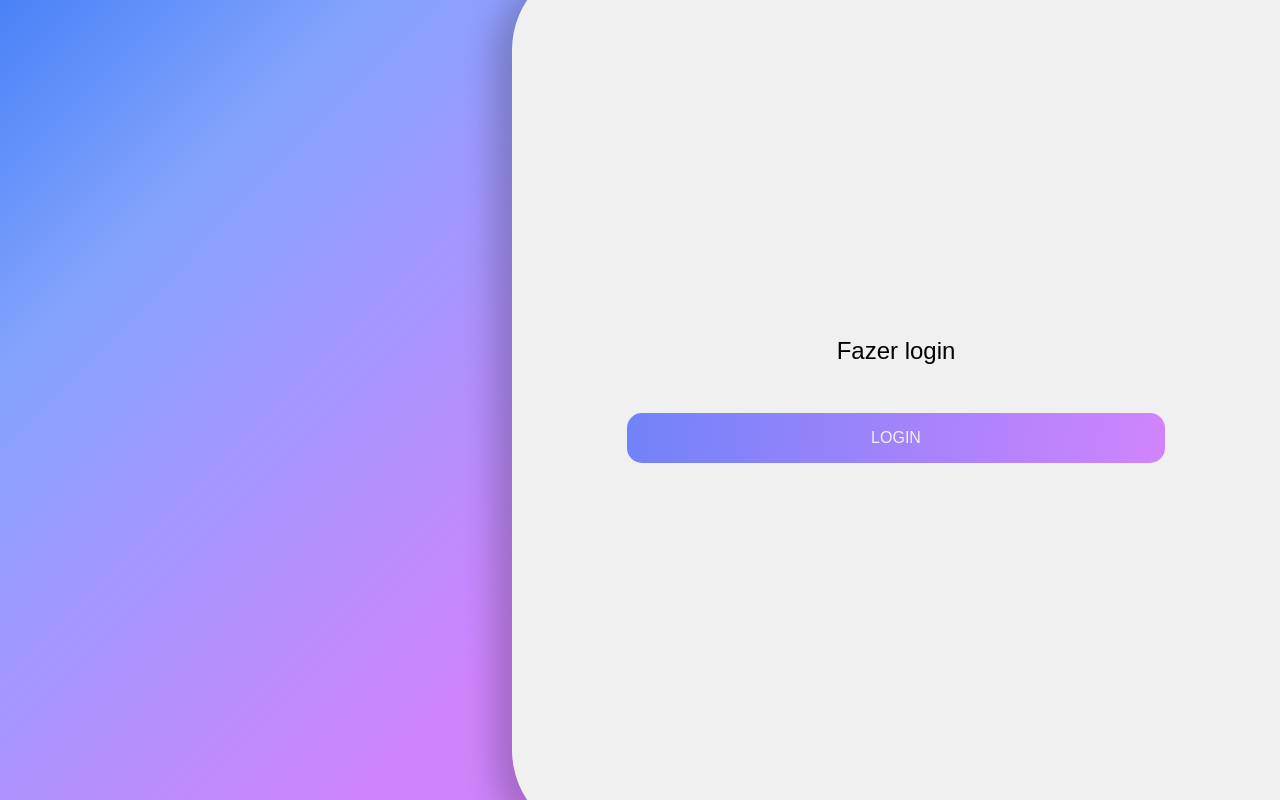
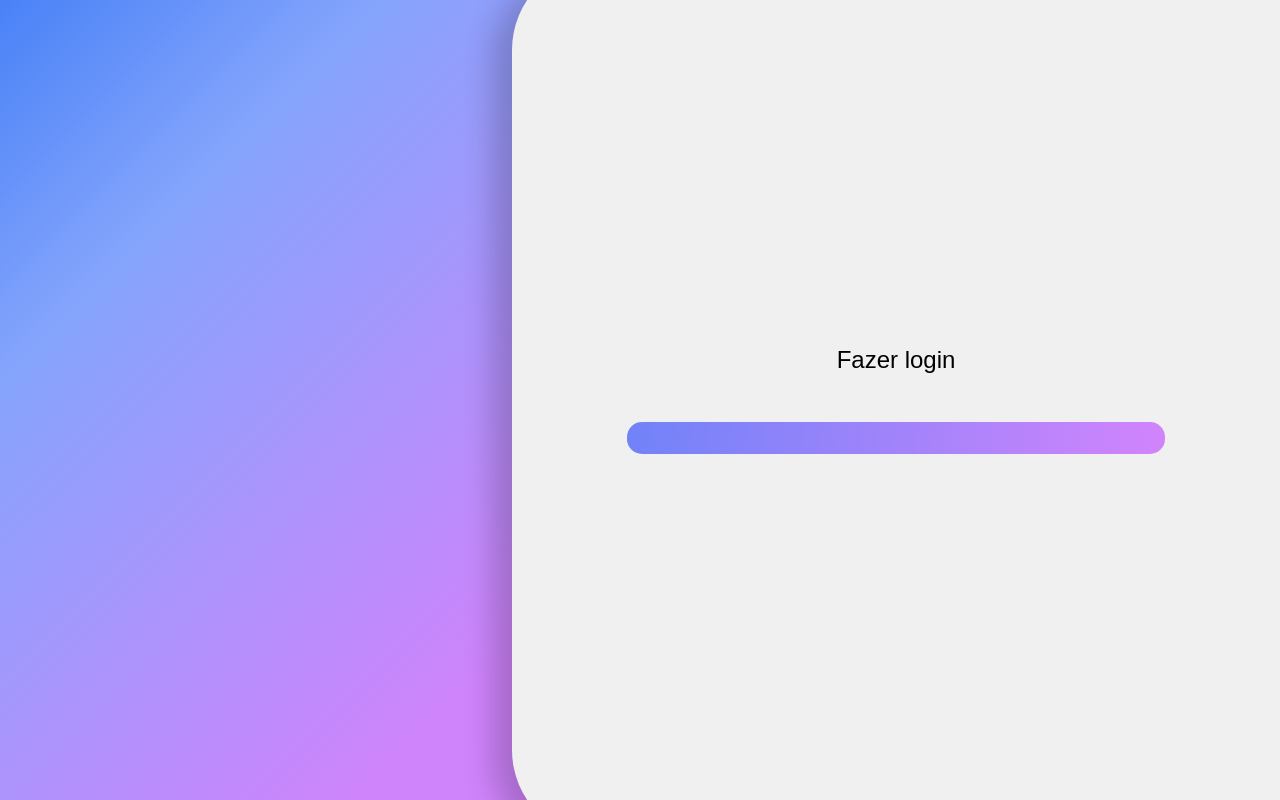
Before and after one commit to claradaibert/login-page, a React (Create React App) app: page / in a window 1280 px wide. Built offline with nearby package versions, Linux system fonts and the light colour scheme; a web font is replaced by a local one.

Commit message:
Add props to button

```diff
--- a/src/components/Button/index.tsx
+++ b/src/components/Button/index.tsx
@@ -2,10 +2,17 @@ import React from "react";
 
 import * as Style from "./styles";
 
-const Button: React.FC = () => {
+interface IProps {
+  handleClick: () => any;
+  text: string;
+}
+
+const Button: React.FC<IProps> = ({ handleClick, text }) => {
   return (
     <>
-      <Style.ButtonContainer>LOGIN</Style.ButtonContainer>
+      <Style.ButtonContainer onClick={() => handleClick()}>
+        {text}
+      </Style.ButtonContainer>
     </>
   );
 };
```
